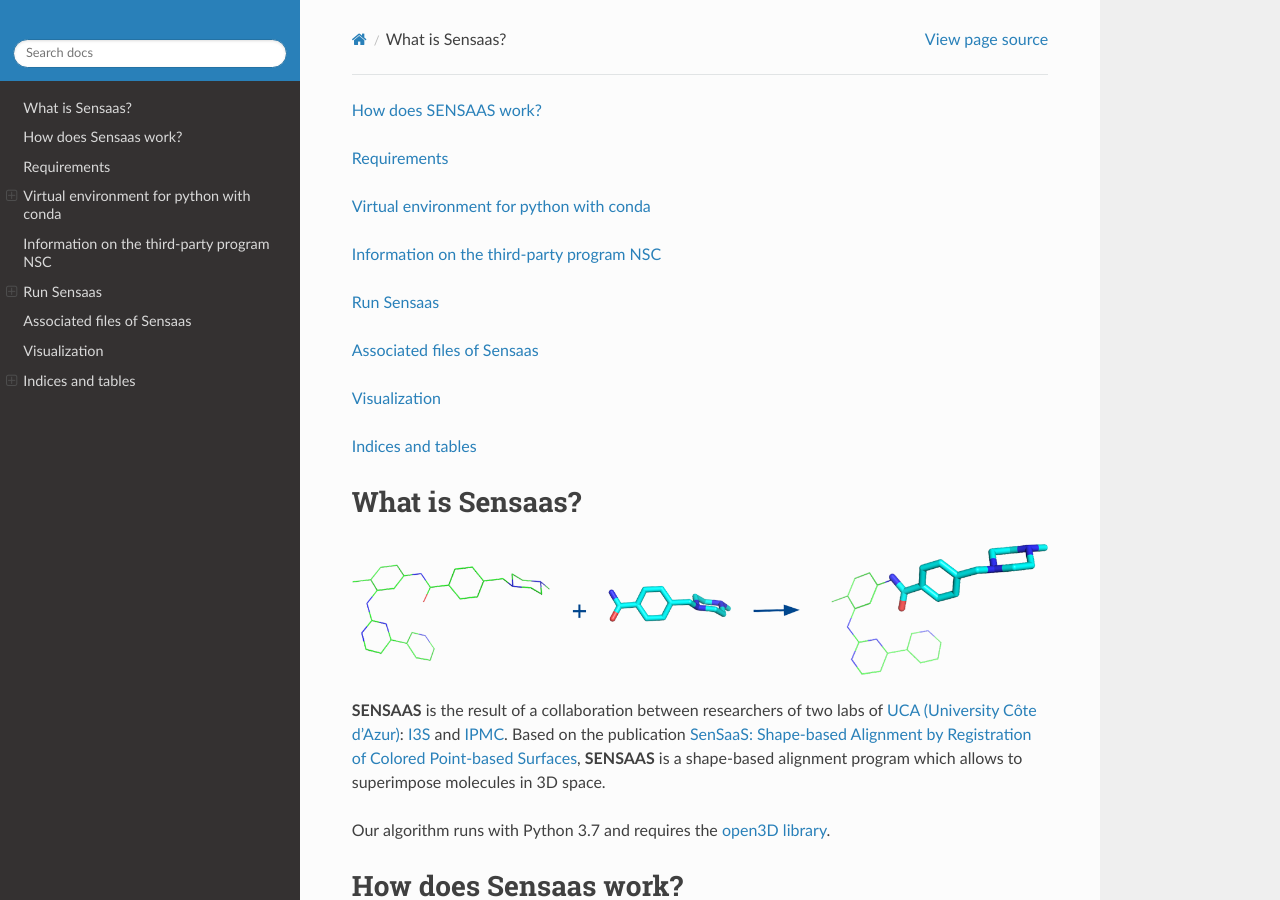
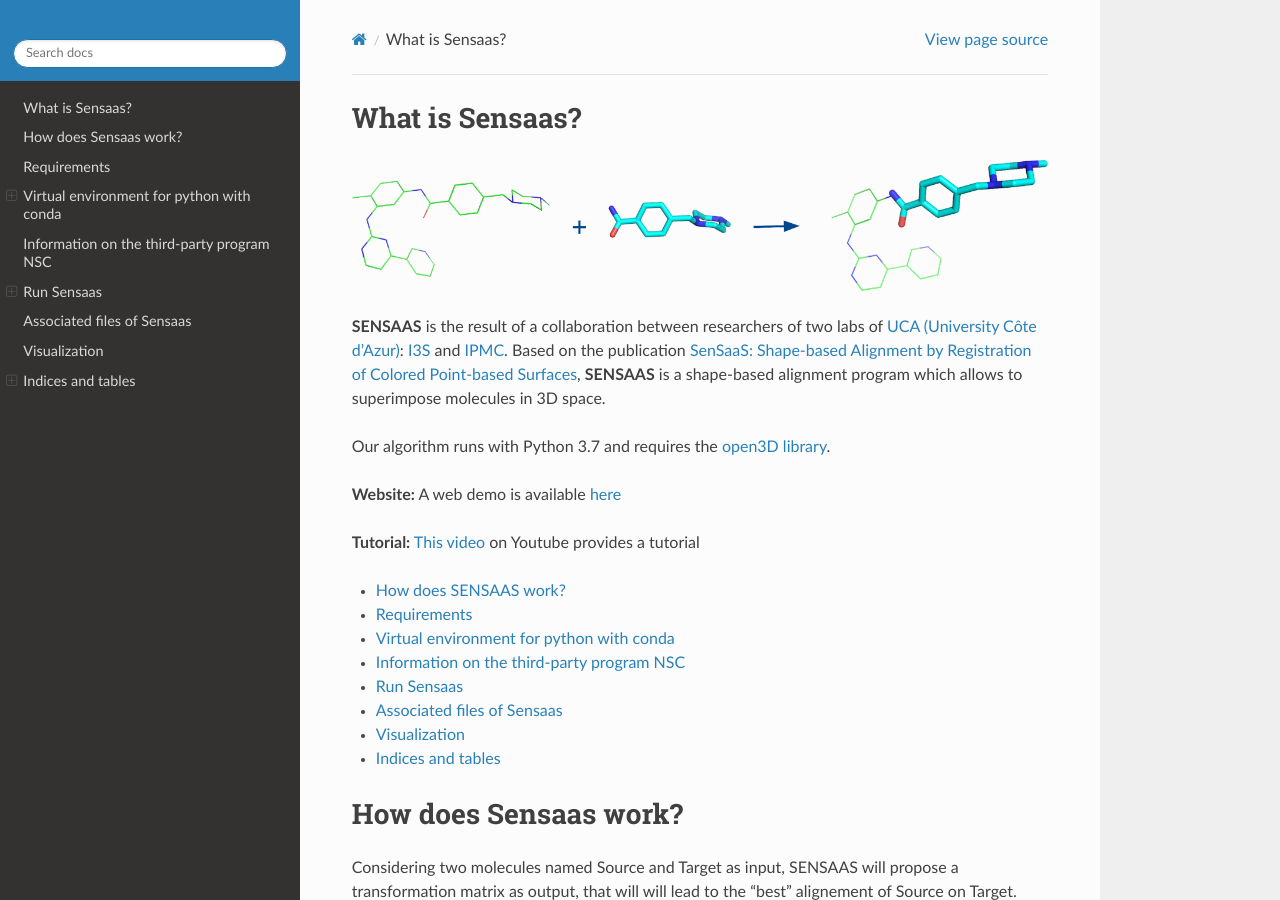
Before and after one commit to SENSAAS/sensaas, a Sphinx documentation site: the page built from docs/index.rst, in a window 1280 px wide and 900 px high. Built offline with Sphinx 7.4.7 and the Read the Docs theme 2.0.0, drawn with Linux system fonts in a browser that asks for light colours; part of the change alters nothing that is shown; some of the changed text lies outside the part shown.

Commit message:
Update index.rst

```diff
--- a/docs/index.rst
+++ b/docs/index.rst
@@ -4,6 +4,22 @@
    contain the root `toctree` directive.
 
 .. _my-reference-label:
+
+
+
+What is Sensaas?
+====================================
+
+.. image:: _static/alignement.png
+
+**SENSAAS** is the result of a collaboration between researchers of two labs of `UCA (University Côte d'Azur) <https://univ-cotedazur.fr/>`_: `I3S <https://www.i3s.unice.fr>`_ and `IPMC <https://www.ipmc.cnrs.fr/cgi-bin/site.cgi>`_.
+Based on the publication `SenSaaS: Shape-based Alignment by Registration of Colored Point-based Surfaces <https://onlinelibrary.wiley.com/doi/full/10.1002/minf.202000081>`_, **SENSAAS** is a shape-based alignment program which allows to superimpose molecules in 3D space.
+
+Our algorithm runs with Python 3.7 and requires the `open3D library <http://www.open3d.org/>`_.
+
+**Website:** A web demo is available `here <nul>`_
+
+**Tutorial:** `This video <nul>`_ on Youtube provides a tutorial
 
 * `How does SENSAAS work?`_
 * `Requirements`_
@@ -13,20 +29,6 @@
 * `Associated files of Sensaas`_
 * `Visualization`_
 * `Indices and tables`_
-
-What is Sensaas?
-====================================
-
-
-.. image:: _static/alignement.png
-
-**SENSAAS** is the result of a collaboration between researchers of two labs of `UCA (University Côte d'Azur) <https://univ-cotedazur.fr/>`_: `I3S <https://www.i3s.unice.fr>`_ and `IPMC <https://www.ipmc.cnrs.fr/cgi-bin/site.cgi>`_.
-Based on the publication `SenSaaS: Shape-based Alignment by Registration of Colored Point-based Surfaces <https://onlinelibrary.wiley.com/doi/full/10.1002/minf.202000081>`_, **SENSAAS** is a shape-based alignment program which allows to superimpose molecules in 3D space.
-
-Our algorithm runs with Python 3.7 and requires the `open3D library <http://www.open3d.org/>`_.
-
-
-
 
 
 
@@ -56,9 +58,7 @@ Model Fitting with Applications to Image Analysis and Automated Cartography <htt
 the two colored point clouds. The method used here is the method presented in `Colored Point Cloud Registration Revisited <https://ieeexplore.ieee.org/document/8237287>`_.
 This step results into a transformation matrix (rotation + translation), that is applied to the Source molecule to get the final alignement.
 
-**Website:** A web demo is available `here <nul>`_
 
-**Tutorial:** `This video <nul>`_ on Youtube provides a tutorial
 
 Requirements
 ============
```
